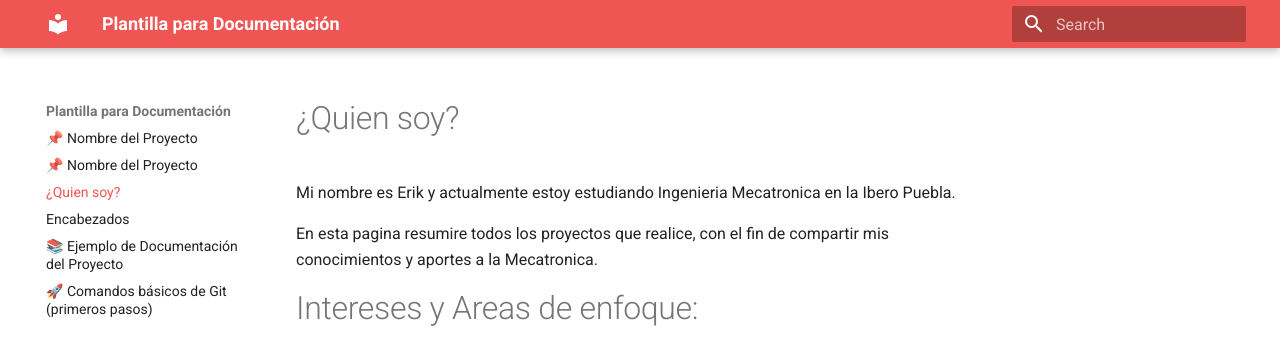
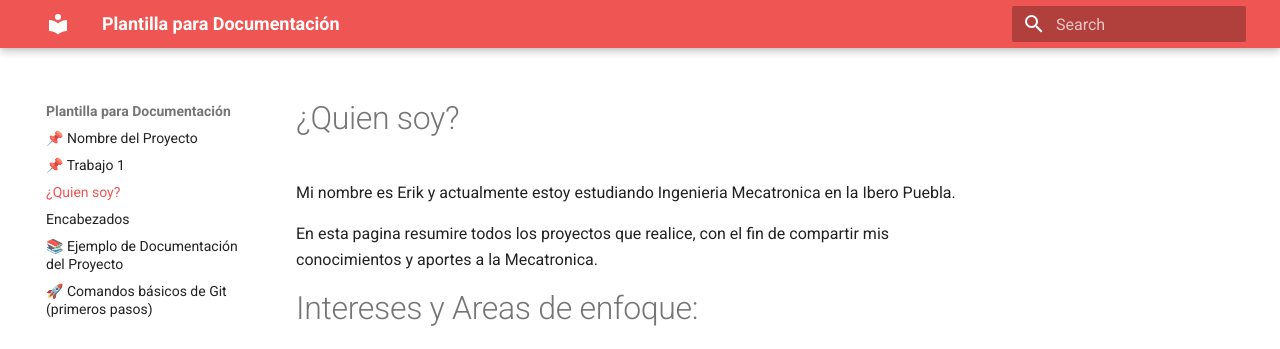
Before and after one commit to erikzepedaa/portafolioerikz, an MkDocs documentation site: the page built from docs/about.md, in a window 1280 px wide. Shown: the top 349 px of the page. Built offline with MkDocs 1.6.1 and Material for MkDocs 9.7.7, drawn with Linux system fonts in a browser that asks for light colours.

Commit message:
Rename project title from 'Nombre del Proyecto' to 'Trabajo 1'

```diff
--- a/docs/aa.md
+++ b/docs/aa.md
@@ -1,4 +1,4 @@
-# 📌 Nombre del Proyecto
+# 📌 Trabajo 1
 
 **Descripción breve:**
 Una introducción concisa que explique de qué trata el proyecto, su propósito y qué problema resuelve.
```
